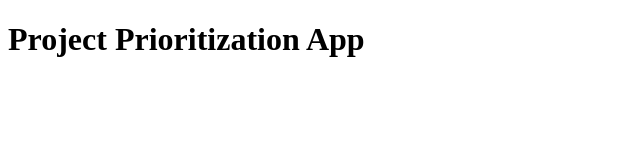
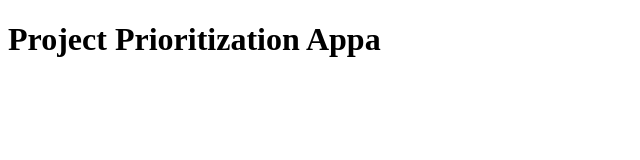
Before and after one commit to SteveERM/pairwise, a plain HTML site: page index.html in a window 1280 px wide. Shown: the full height of the page, 0-640 px from the left. Drawn offline with Linux system fonts and the light colour scheme.

Commit message:
Update index.html

```diff
--- a/index.html
+++ b/index.html
@@ -1,13 +1,13 @@
 <!DOCTYPE html>
 <html>
 <head>
-    <title>Project Prioritization App</title>
+    <title>Project Prioritization Appa</title>
     <script src="https://accounts.google.com/gsi/client" async defer></script>
     <script src="https://apis.google.com/js/api.js" async defer></script>
     <script src="app.js" async defer></script>
 </head>
 <body>
-    <h1>Project Prioritization App</h1>
+    <h1>Project Prioritization Appa</h1>
     <div id="g_id_onload"
          data-client_id="137672712461-j295hi3qjd3ujn9752u6muaa7c912fsk.apps.googleusercontent.com"
          data-context="signin"
```
